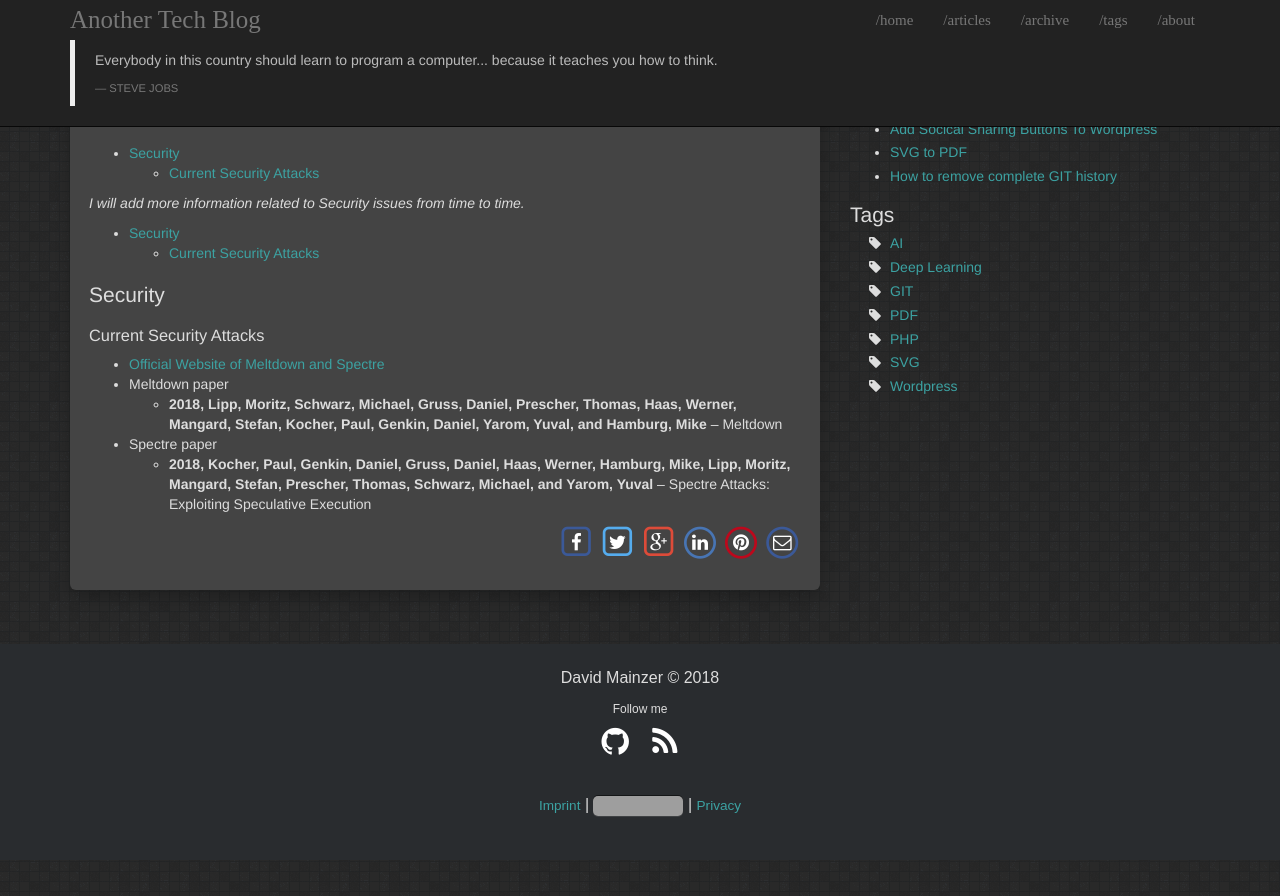
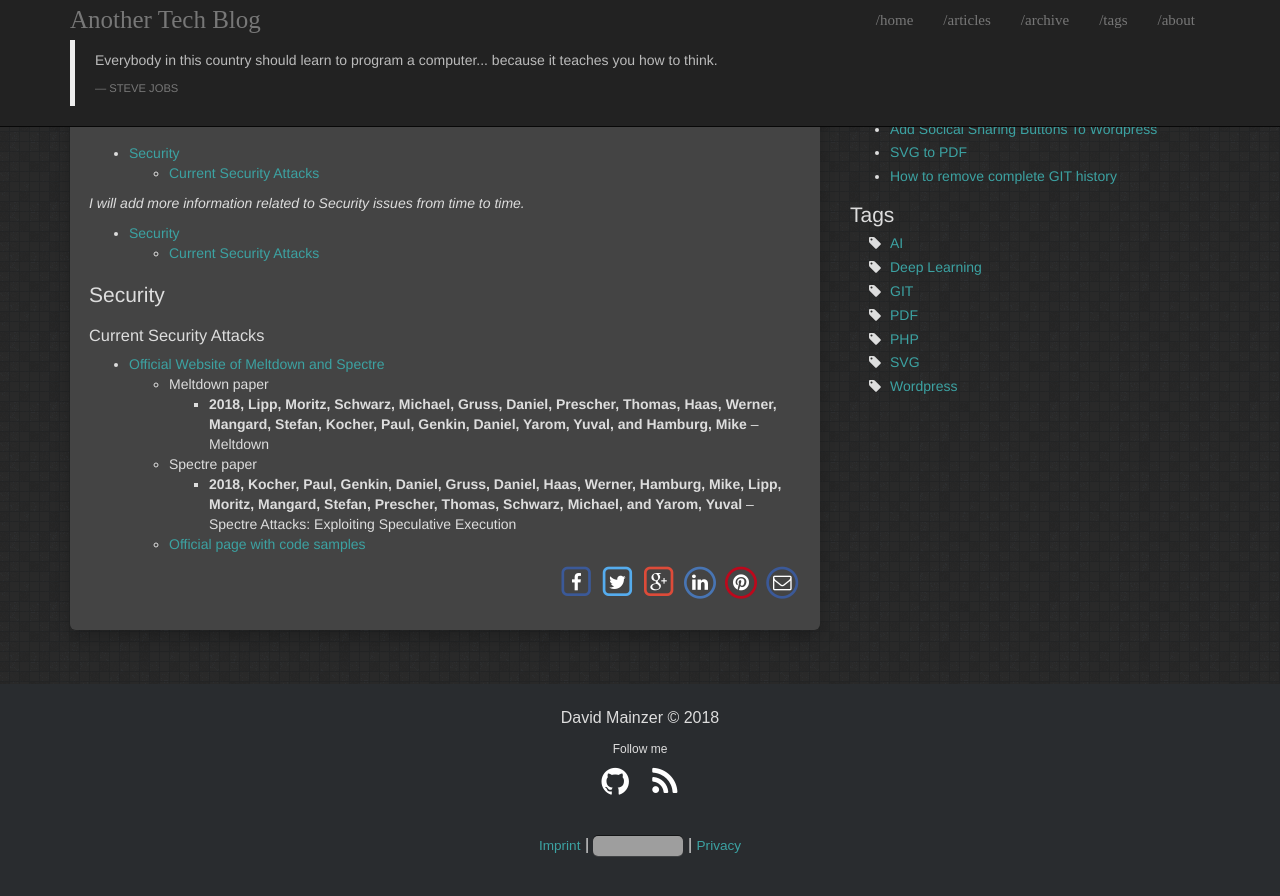
Before and after one commit to davidmainzer/davidmainzer.github.io, a Jekyll site: the page built from _articles/Security.md, in a window 1280 px wide and 900 px high, scrolled down 139 px. Shown: the top 896 px of the window. Built offline with Jekyll 4.4.1, drawn with Linux system fonts in a browser that asks for light colours; nearby versions of some CDN libraries; the table of contents is made by our own code; before the commit the page ends 999 px from its top, so only the background shows below that; grey boxes are pictures that could not be loaded.

Commit message:
Update Security.md

```diff
--- a/_articles/Security.md
+++ b/_articles/Security.md
@@ -24,7 +24,8 @@ tags:
 <bibtex src="{{ site.url }}/bibtex/2018_-_Security.bib"></bibtex>
 
 * [Official Website of Meltdown and Spectre](https://meltdownattack.com/)
-* Meltdown paper
-  * <div class="bibtex_display" bibtexkeys="Lipp2018meltdown"></div>
-* Spectre paper
-  * <div class="bibtex_display" bibtexkeys="Kocher2018spectre"></div>
+  * Meltdown paper
+    * <div class="bibtex_display" bibtexkeys="Lipp2018meltdown"></div>
+  * Spectre paper
+    * <div class="bibtex_display" bibtexkeys="Kocher2018spectre"></div>
+  * [Official page with code samples](https://github.com/IAIK/meltdown)
```
